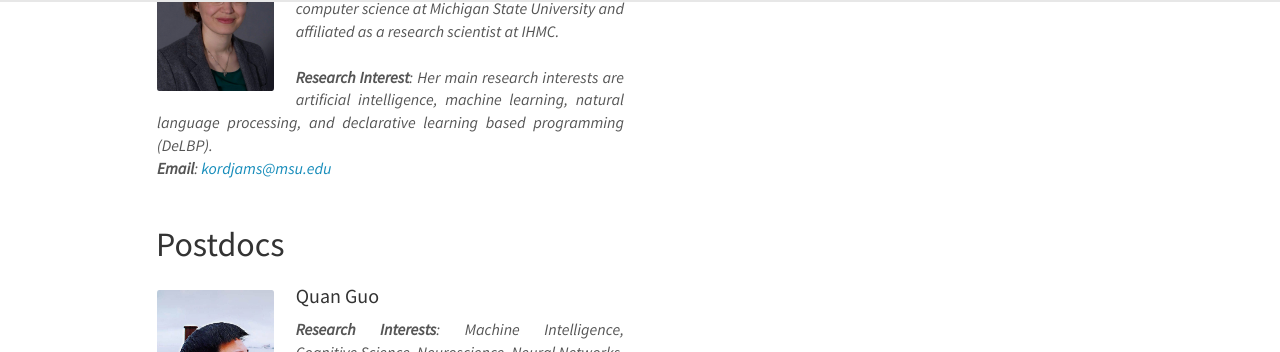
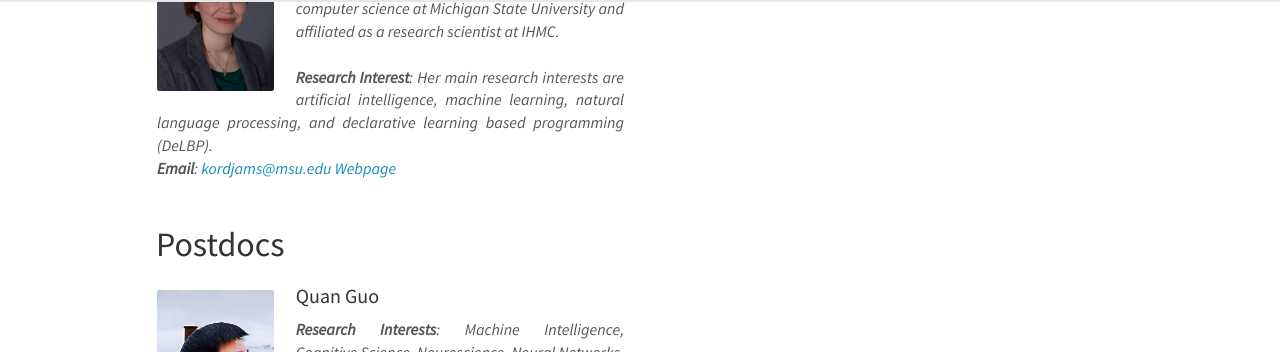
Before and after one commit to HLR/HLR.github.io, a Jekyll site: the page built from _pages/team.md, in a window 1280 px wide and 900 px high, scrolled down 849 px. Shown: the part 102-454 px from the top of the window. Built offline with Jekyll 4.4.1, drawn with Linux system fonts in a browser that asks for light colours; nearby versions of some CDN libraries.

Commit message:
test added member webpage.

```diff
--- a/_pages/team.md
+++ b/_pages/team.md
@@ -24,7 +24,9 @@ permalink: /team/
 <div class="col-sm-6 clearfix">
   <img src="{{ site.url }}{{ site.baseurl }}/images/profiles/{{ member.photo }}" class="img-responsive" width="25%" style="float: left" />
   <h4><a href="{{ member.webpage }}" style="color:inherit">{{ member.name }}</a></h4>
-  <i>{{ member.bio }}</i><br><br><i><b>Research Interest</b>: {{ member.research_interest }}<br><b>Email</b>: <{{ member.email }}></i>
+  <i>{{ member.bio }}</i><br><br>
+  <i><b>Research Interest</b>: {{ member.research_interest }}<br><b>Email</b>: <{{ member.email }}></i>
+  <i>[Webpage]({{ member.webpage }})
   <ul style="overflow: hidden">
 
   </ul>
```
